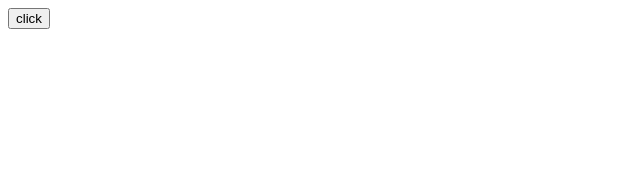
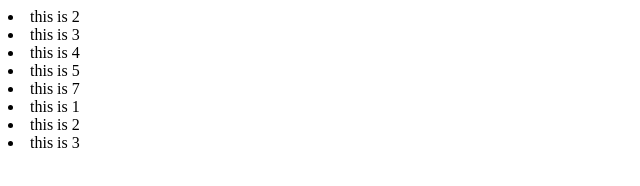
Before and after one commit to kuntula7/homework6, a website built with webpack: page index.html in a window 1280 px wide. Shown: the whole page, without its empty margins (0-640 px from the left). Built offline with nearby package versions, Linux system fonts and the light colour scheme.

Commit message:
დავამატე ლიები

```diff
--- a/index.html
+++ b/index.html
@@ -4,15 +4,10 @@
     <meta charset="UTF-8">
     <meta http-equiv="X-UA-Compatible" content="IE=edge">
     <meta name="viewport" content="width=device-width, initial-scale=1.0">
-    <script type = "module" src="dist/bundle.js"></script>
+    <script type = "module" src="/dist/bundle.js"></script>
     <title>Document</title>
 </head>
 <body>
-    <button id="dachera">click</button>
-    <div>
-        <ul id="liebi">
-
-        </ul>
-    </div>
+    <ul></ul>
 </body>
 </html>
--- a/js/index.js
+++ b/js/index.js
@@ -2,10 +2,15 @@ import MyArr, {array3} from "./helper.js";
 let newArr = new MyArr('ana','nino','gela','bacho')
 console.log(newArr.arrPush('bla'))
 
-document.getElementById('dachera').addEventListener('click',()=>{
-    const resultText = array3.join('');
-    const para = document.createElement('li');
-    const textNode = document.createTextNode(resultText);
-    para.appendChild(textNode);
-    document.querySelector("#liebi").appendChild(para)
-})
+
+
+function getLies(){
+    setTimeout(() => {
+        let output = '';
+        array3.forEach(element => {
+            output += `<li>this is ${element}</li>`
+        });
+        document.body.innerHTML = output
+    }, 2000);
+}
+getLies()
```
Also changed, not shown: dist/bundle.js, 1 other file.
